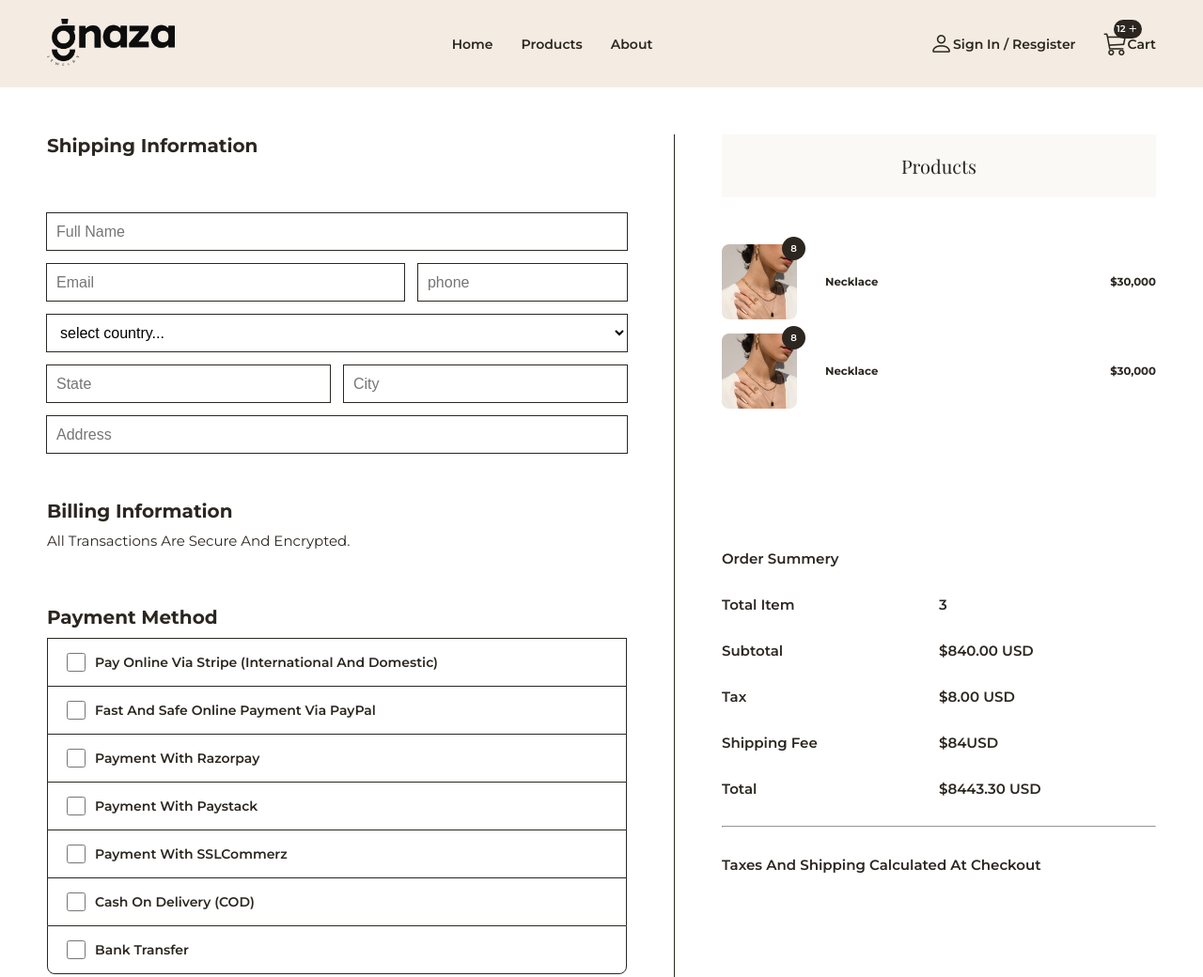
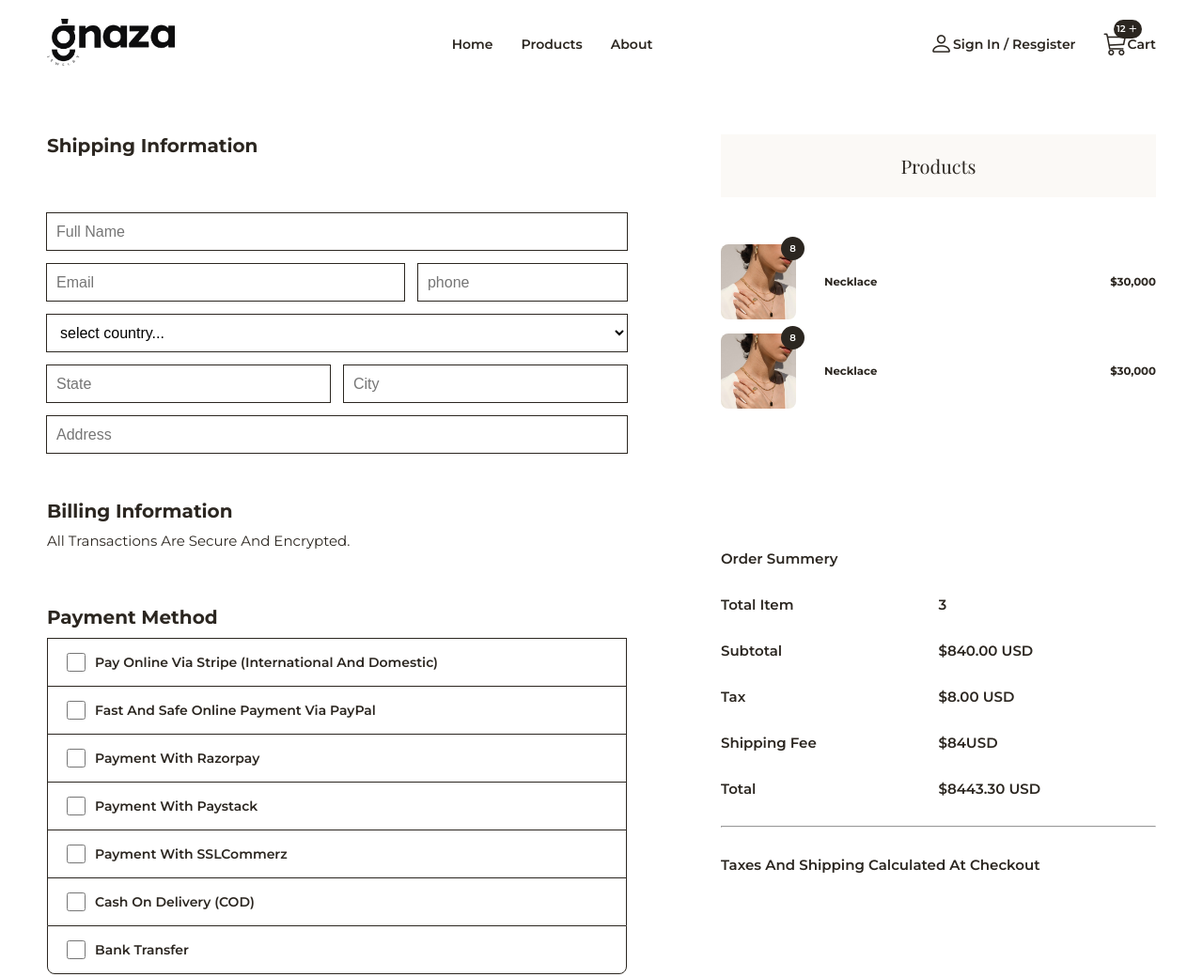
Before and after one commit to Team-Projects-vic3022/Gnaza-store, a plain HTML site: page src/pages/checkOutPage.html in a window 1280 px wide. Shown: the top 1040 px of the page at 94% size. Drawn offline with nearby package versions, Linux system fonts and the light colour scheme; a web font is replaced by a local one.

Commit message:
added box shadow

```diff
--- /dev/null
+++ b/src/lib/app.js
@@ -0,0 +1,13 @@
+let navbar = document.querySelector(".nav-section");
+
+let last_scrolled_value = 0;
+
+document.addEventListener("scroll", () => {
+  let new_scrolled_value = document.documentElement.scrollTop;
+
+  if (new_scrolled_value > last_scrolled_value) {
+    navbar.style.boxShadow = "0 0 10px rgba(0, 0, 0, 0.2)";
+  } else {
+    navbar.style.boxShadow = "none";
+  }
+});
--- a/src/pages/checkOutPage.html
+++ b/src/pages/checkOutPage.html
@@ -10,6 +10,7 @@
     rel="stylesheet"
     href="https://cdn.jsdelivr.net/npm/bootstrap-icons@1.11.2/font/bootstrap-icons.min.css"
   />
+  <script defer src="../lib/app.js"></script>
   <body>
     <!-- navigation section bottom start -->
     <section class="nav__bottom">
--- a/src/scss/pages/_checkOut_page.scss
+++ b/src/scss/pages/_checkOut_page.scss
@@ -3,7 +3,6 @@
   grid-template-columns: 1.3fr 1fr;
 
   .checkout__items {
-    border-left: 1px solid var(--clr-pry-2);
     padding-left: 5rem;
     .page__banner {
       h2 {
--- a/src/scss/pages/_home_page.scss
+++ b/src/scss/pages/_home_page.scss
@@ -7,9 +7,7 @@ header {
 .nav-section {
   position: sticky;
   top: 0;
-  background-color: var(--clr-pry-6);
-  // background-color: #fff;
-
+  background-color: #fff;
   z-index: 1;
 }
 
@@ -209,12 +207,12 @@ header {
 @media (max-width: 950px) {
   .nav__bottom {
     display: block;
-    background-color: var(--clr-pry-4);
     position: fixed;
     bottom: 0;
     z-index: 1;
     width: 100%;
-    box-shadow: 0 0 1rem var(--clr-pry-1);
+    background-color: #fff;
+    box-shadow: 0 0 10px rgba(0, 0, 0, 0.2);
 
     .nav {
       padding-block: 1rem;
--- a/src/scss/pages/_products_page.scss
+++ b/src/scss/pages/_products_page.scss
@@ -10,19 +10,16 @@
   gap: 3rem;
 
   .product {
-    // box-shadow: 0 0 0rem 0.2rem var(--clr-pry-1);
     transition: box-shadow 0.3s;
     border-radius: 1rem;
     background-color: var(--clr-pry-4);
 
-    cursor: pointer;
     &:hover {
-      box-shadow: 0 0 1rem 1rem var(--clr-pry-1);
+      box-shadow: 0 0 1rem var(--clr-pry-1);
     }
 
     &__image {
-      // padding: 2rem 2rem;
-
+      cursor: pointer;
       height: 30rem;
 
       img {
```
Also changed, not shown: src/pages/about.html (+1 -0 lines), src/pages/cartPage.html (+2 -0 lines), src/pages/homePage.html (+1 -0 lines), src/pages/loginPage.html (+1 -0 lines), src/pages/productsPage.html (+1 -0 lines), src/pages/signUp_page.html (+1 -0 lines), src/pages/singleProductPage.html (+1 -0 lines), src/pages/thankYouPage.html (+1 -0 lines), src/css/styles.min.css, 1 other file.
